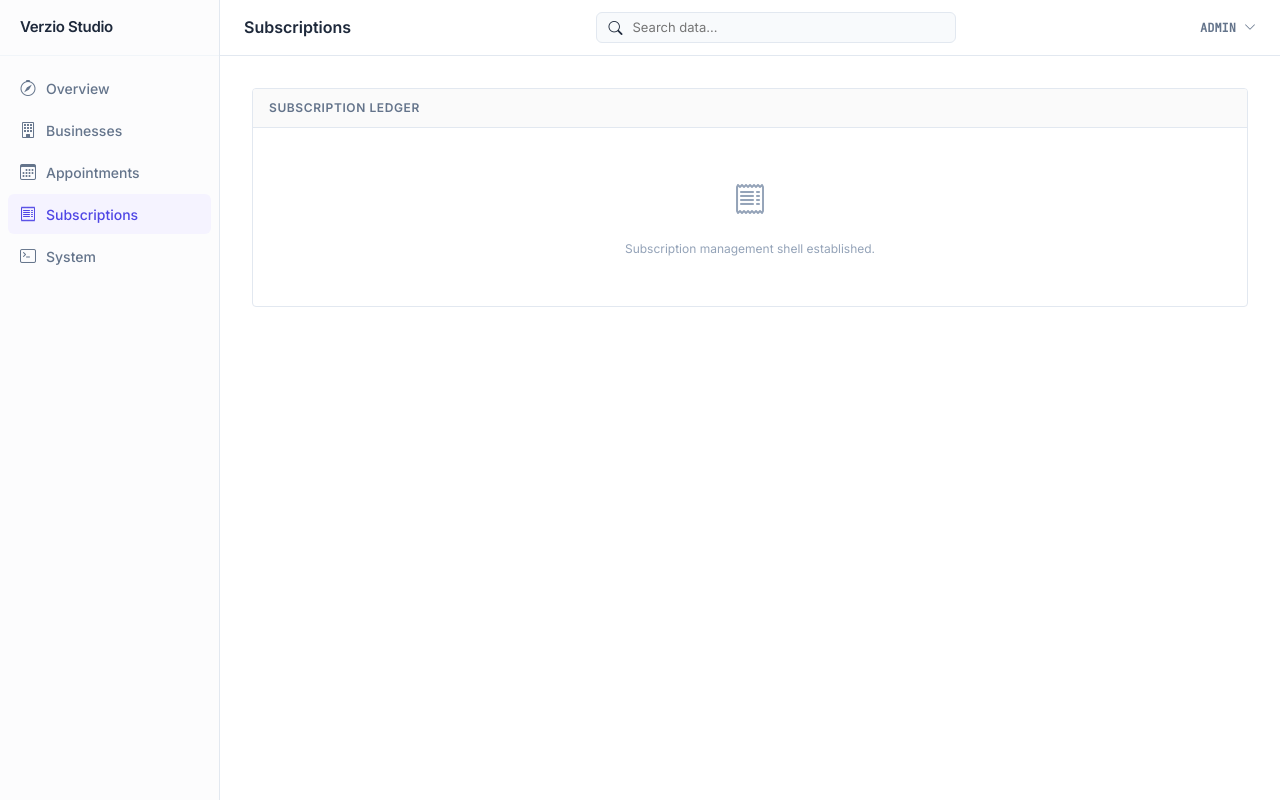
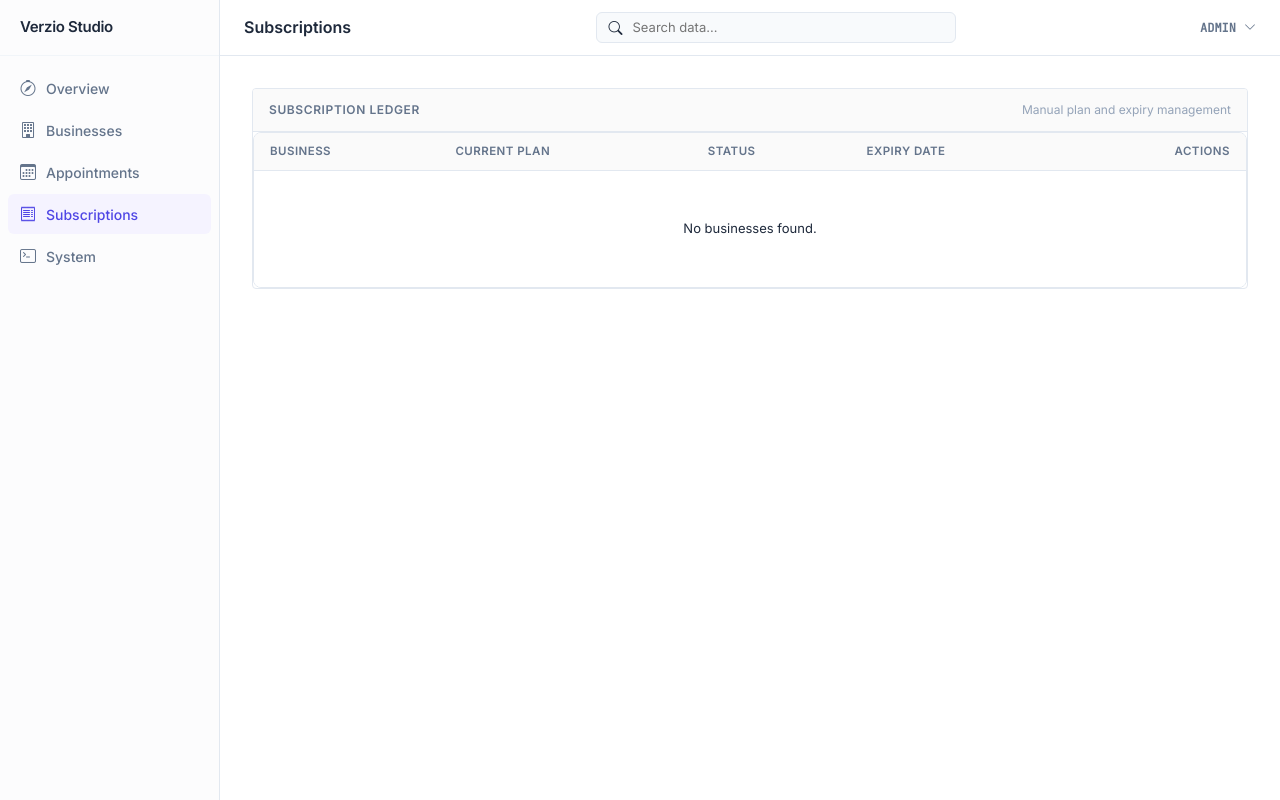
Before and after one commit to mohakbhowmik/Verzio_v1, a FastAPI app: page /admin/subscriptions in a window 1280 px wide. Run offline with FastAPI, Linux system fonts and the light colour scheme.

Commit message:
Added feature to Admin - Imrpoved Subscription Tracker

```diff
--- a/templates/subscriptions.html
+++ b/templates/subscriptions.html
@@ -5,12 +5,100 @@
 
 {% block content %}
 <div class="section-container">
-    <div class="section-head">
-        <h2 class="section-title">Subscription Ledger</h2>
+    <div class="section-head d-flex justify-content-between align-items-center flex-wrap gap-2">
+        <h2 class="section-title mb-0">Subscription Ledger</h2>
+        <span class="cell-muted">Manual plan and expiry management</span>
     </div>
-    <div class="p-5 text-center">
-        <i class="bi bi-receipt cell-muted fs-2 mb-3 d-block"></i>
-        <div class="cell-muted">Subscription management shell established.</div>
+
+    <div class="table-verzio-wrap">
+        <table class="table table-verzio align-middle mb-0">
+            <thead>
+                <tr>
+                    <th>Business</th>
+                    <th>Current Plan</th>
+                    <th>Status</th>
+                    <th>Expiry Date</th>
+                    <th class="text-end">Actions</th>
+                </tr>
+            </thead>
+            <tbody>
+                {% for row in subscription_rows %}
+                <tr>
+                    <td>
+                        <div class="fw-medium">{{ row.business.name }}</div>
+                        <div class="cell-muted mono" style="font-size: 11px;">ID: {{ row.business.id }}</div>
+                    </td>
+                    <td>
+                        <span class="status-badge status-active"><span class="dot"></span>{{ row.plan_type }}</span>
+                    </td>
+                    <td>
+                        {% if row.status_label == 'Expired' %}
+                        <span class="status-badge status-inactive"><span class="dot"></span>{{ row.status_label }}</span>
+                        {% elif row.status_label == 'Suspended' %}
+                        <span class="status-badge status-warning"><span class="dot"></span>{{ row.status_label }}</span>
+                        {% else %}
+                        <span class="status-badge status-active"><span class="dot"></span>{{ row.status_label }}</span>
+                        {% endif %}
+                    </td>
+                    <td>
+                        {% if row.expiry_date %}
+                            {{ row.expiry_date.strftime('%Y-%m-%d') }}
+                        {% else %}
+                            <span class="cell-muted">No expiry set</span>
+                        {% endif %}
+                    </td>
+                    <td class="text-end">
+                        <button type="button"
+                                class="btn btn-sm btn-outline-primary"
+                                data-bs-toggle="modal"
+                                data-bs-target="#subscriptionModal{{ row.business.id }}">
+                            Update
+                        </button>
+
+                        <div class="modal fade" id="subscriptionModal{{ row.business.id }}" tabindex="-1" aria-hidden="true">
+                            <div class="modal-dialog modal-dialog-centered modal-sm">
+                                <div class="modal-content">
+                                    <form method="post" action="/admin/subscriptions/{{ row.business.id }}">
+                                        <div class="modal-header py-2">
+                                            <h5 class="modal-title fs-6">Update {{ row.business.name }}</h5>
+                                            <button type="button" class="btn-close" data-bs-dismiss="modal" aria-label="Close"></button>
+                                        </div>
+                                        <div class="modal-body text-start">
+                                            <div class="mb-3">
+                                                <label class="form-label">Plan Type</label>
+                                                <select class="form-select form-select-sm" name="plan_type" required>
+                                                    {% for plan in plan_options %}
+                                                    <option value="{{ plan }}" {% if plan == row.plan_type %}selected{% endif %}>{{ plan }}</option>
+                                                    {% endfor %}
+                                                </select>
+                                            </div>
+                                            <div class="mb-0">
+                                                <label class="form-label">Expiry Date</label>
+                                                <input type="date"
+                                                       class="form-control form-control-sm"
+                                                       name="expiry_date"
+                                                       value="{% if row.expiry_date %}{{ row.expiry_date.strftime('%Y-%m-%d') }}{% endif %}">
+                                            </div>
+                                        </div>
+                                        <div class="modal-footer py-2">
+                                            <button type="button" class="btn btn-sm btn-light" data-bs-dismiss="modal">Cancel</button>
+                                            <button type="submit" class="btn btn-sm btn-primary">Save changes</button>
+                                        </div>
+                                    </form>
+                                </div>
+                            </div>
+                        </div>
+                    </td>
+                </tr>
+                {% else %}
+                <tr>
+                    <td colspan="5" class="text-center cell-muted py-5">
+                        No businesses found.
+                    </td>
+                </tr>
+                {% endfor %}
+            </tbody>
+        </table>
     </div>
 </div>
 {% endblock %}
```
Also changed, not shown: routers/admin_subscriptions.py (+117 -3 lines).
